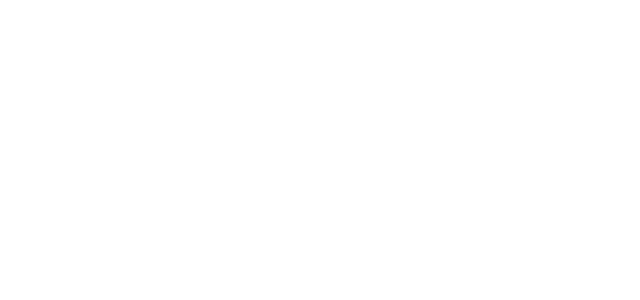
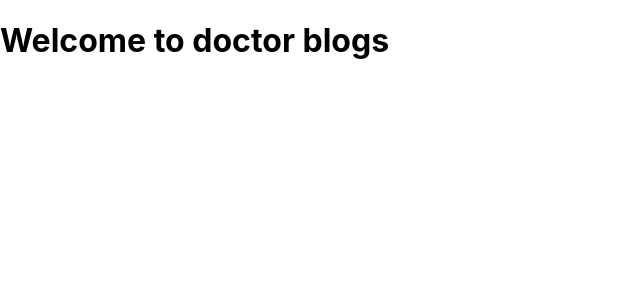
Before and after one commit to calvin-arieri/dental-appointment, a React (Create React App) app: page / in a window 1280 px wide. Shown: the top 300 px of the page, without its empty margins (0-640 px from the left). Built offline with nearby package versions, Linux system fonts and the light colour scheme.

Commit message:
added the top nav

```diff
--- a/src/App.js
+++ b/src/App.js
@@ -1,10 +1,9 @@
-import logo from './logo.svg';
-import './App.css';
+import Booking from './components/appointment'
 
 function App() {
   return (
     <div className="App">
-
+      <Booking/>
     </div>
   );
 }
--- /dev/null
+++ b/src/components/appointment.jsx
@@ -0,0 +1,8 @@
+const Booking =() =>{
+    return <div>
+    <h1>Welcome to doctor blogs </h1>
+
+    </div>
+}
+
+export default Booking;
```
Also changed, not shown: src/components/appointment.js (deleted).
